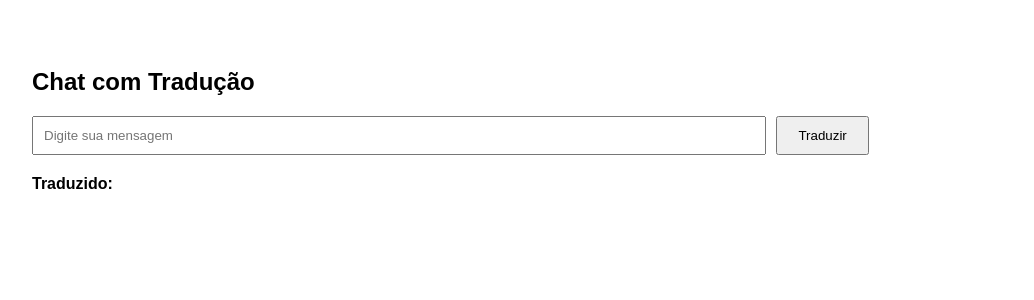
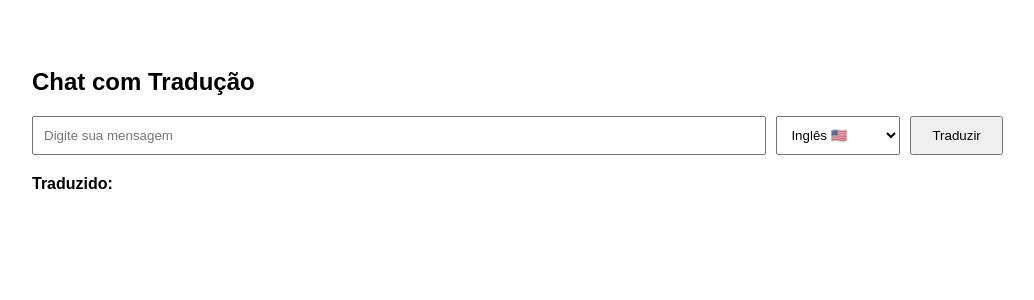
Before and after one commit to Lingo-tsg2/LINGO, a Next.js app: page /chat in a window 1280 px wide. Shown: the top 300 px of the page, without its empty margins (16-1050 px from the left). Built offline with nearby package versions, Linux system fonts and the light colour scheme.

Commit message:
Update chat.js

```diff
--- a/pages/chat.js
+++ b/pages/chat.js
@@ -1,15 +1,15 @@
-
 import { useState } from 'react';
 
 export default function Chat() {
   const [input, setInput] = useState('');
   const [translated, setTranslated] = useState('');
+  const [language, setLanguage] = useState('en');
 
   async function handleTranslate() {
     const res = await fetch('/api/translate', {
       method: 'POST',
       headers: { 'Content-Type': 'application/json' },
-      body: JSON.stringify({ text: input })
+      body: JSON.stringify({ text: input, targetLang: language })
     });
     const data = await res.json();
     setTranslated(data.translated);
@@ -25,10 +25,30 @@ export default function Chat() {
         placeholder="Digite sua mensagem"
         style={{ padding: '10px', width: '60%' }}
       />
+
+      <select
+        value={language}
+        onChange={(e) => setLanguage(e.target.value)}
+        style={{ marginLeft: '10px', padding: '10px' }}
+      >
+        <option value="en">Inglês 🇺🇸</option>
+        <option value="es">Espanhol 🇪🇸</option>
+        <option value="fr">Francês 🇫🇷</option>
+        <option value="de">Alemão 🇩🇪</option>
+        <option value="it">Italiano 🇮🇹</option>
+        <option value="ja">Japonês 🇯🇵</option>
+        <option value="zh">Chinês 🇨🇳</option>
+        <option value="ru">Russo 🇷🇺</option>
+        <option value="pt">Português 🇧🇷</option>
+      </select>
+
       <button onClick={handleTranslate} style={{ padding: '10px 20px', marginLeft: '10px' }}>
         Traduzir
       </button>
-      <p style={{ marginTop: '20px' }}><strong>Traduzido:</strong> {translated}</p>
+
+      <p style={{ marginTop: '20px' }}>
+        <strong>Traduzido:</strong> {translated}
+      </p>
     </div>
   );
 }
```
